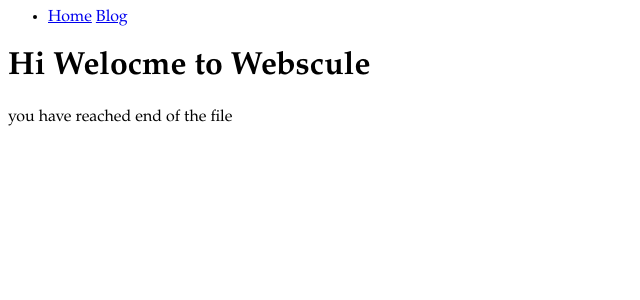
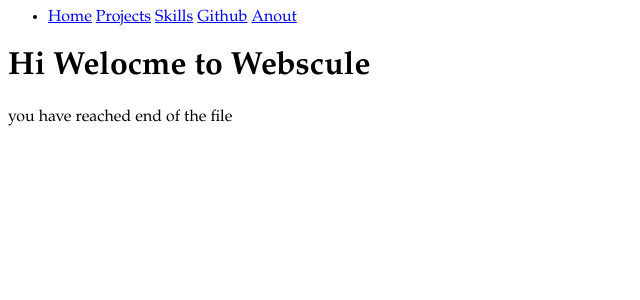
Before and after one commit to PraveenDKatti/PraveenDKatti.github.io, a Jekyll site: the page built from index.html, in a window 1280 px wide. Shown: the top 300 px of the page, without its empty margins (0-640 px from the left). Built offline with Jekyll 4.4.1, drawn with Linux system fonts in a browser that asks for light colours.

Commit message:
Added projects, github, skills to navigation bar

```diff
--- a/index.html
+++ b/index.html
@@ -17,8 +17,11 @@
     <header>
       <ul>
         <li>
-          <a href="index.html">Home</a>
-          <a href="#">Blog</a>
+            <a href="index.html">Home</a>
+            <a href="#">Projects</a>
+            <a href="#">Skills</a>
+            <a href="#">Github</a>
+            <a href="#">Anout</a>
         </li>
       </ul>
     </header>
```
